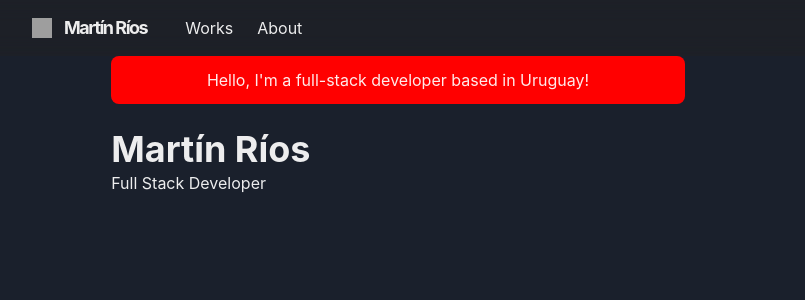
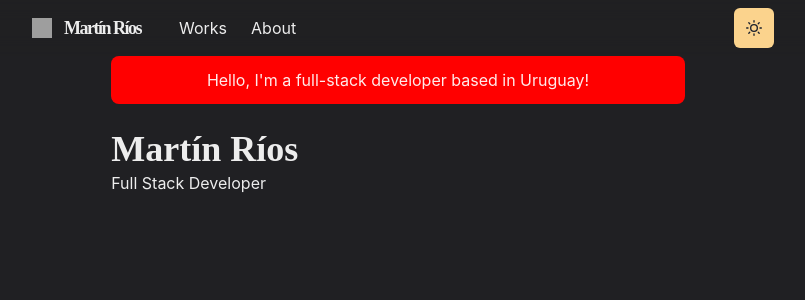
Before and after one commit to Tulipan9/tincho-homepage, a Next.js app: page / in a window 1280 px wide. Shown: the top 300 px of the page, without its empty margins (242-1047 px from the left). Built offline with nearby package versions, Linux system fonts and the light colour scheme; grey boxes are pictures that could not be loaded.

Commit message:
add theme-toggle-button for the page

```diff
--- a/components/navbar.js
+++ b/components/navbar.js
@@ -15,6 +15,7 @@
     useColorModeValue
 } from '@chakra-ui/react';
 import { HamburgerIcon } from "@chakra-ui/icons";
+import ThemeToggleButton from "./theme-toggle-button";
 
 const LinkItem = ({ href, path, children }) => {
     const active = path === href;
@@ -65,6 +66,7 @@
                     </LinkItem>
                 </Stack>
                 <Box flex={1} align="right">
+                <ThemeToggleButton />
                     <Box ml={2} display={{ base: 'inline-block', md: 'none' }}>
                         <Menu>
                             <MenuButton as={IconButton} icon={<HamburgerIcon />} variant="outline" aria-label="Options" />
--- /dev/null
+++ b/components/theme-toggle-button.js
@@ -0,0 +1,17 @@
+import { IconButton, useColorMode, useColorModeValue } from "@chakra-ui/react";
+import { SunIcon, MoonIcon } from "@chakra-ui/icons";
+
+const ThemeToggleButton = () => {
+    const { toggleColorMode } = useColorMode()
+
+    return (
+        <IconButton aria-label="Toggle theme"
+            colorScheme={useColorModeValue('purple', 'orange')}
+            icon={useColorModeValue(<MoonIcon />, <SunIcon />)}
+            onClick={toggleColorMode}>
+        </IconButton>
+    )
+
+}
+
+export default ThemeToggleButton;
--- a/pages/_app.js
+++ b/pages/_app.js
@@ -1,9 +1,10 @@
 import { ChakraProvider } from "@chakra-ui/react";
 import Layout from "../components/layouts/main";
+import theme from '../lib/theme';
 
 const Website = ({ Component, pageProps, router }) => {
     return (
-        <ChakraProvider>
+        <ChakraProvider theme={theme}>
             <Layout router={router}>
                 <Component {...pageProps} key={router.route} />
             </Layout>
```
